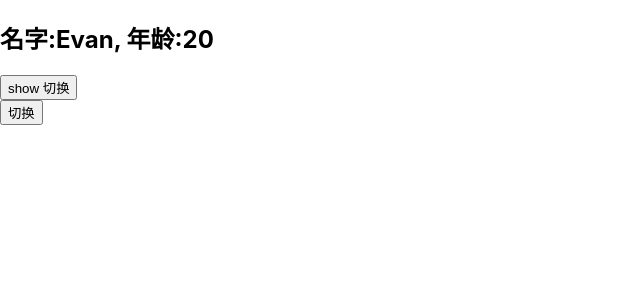
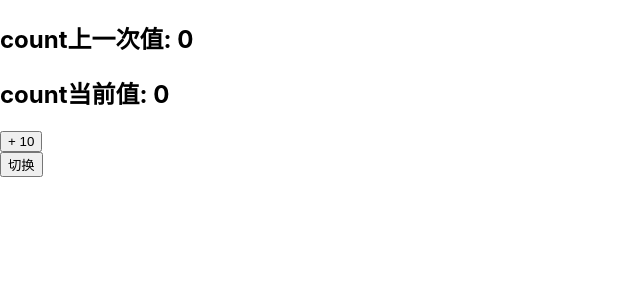
Before and after one commit to SmileYang966/React-study-demo, a React (Create React App) app: page / in a window 1280 px wide. Shown: the top 300 px of the page, without its empty margins (0-640 px from the left). Built offline with nearby package versions, Linux system fonts and the light colour scheme.

Commit message:
useRef操作-保存上一次数据的值，以及当前数据的值

```diff
--- /dev/null
+++ b/src/source/21-hooks/08-useRef/01-useRef引用DOM.js
@@ -0,0 +1,20 @@
+import React , { useRef } from 'react'
+
+export default function UseRefDemo() {
+
+  const titleRef = useRef();
+  const inputRef = useRef();
+
+  const changeDom = () => {
+    titleRef.current.innerHTML = "Hello Simon"
+  }
+
+  return (
+    <div>
+      <h2 ref={titleRef}>UseRefHookDemo</h2>
+      <input ref={inputRef} type='input'/>
+      <br/>
+      <button onClick={e=>changeDom()}>修改DOM</button>
+    </div>
+  )
+}
--- /dev/null
+++ b/src/source/21-hooks/08-useRef/02-useRef引用其它数据.js
@@ -0,0 +1,24 @@
+import React, { useState , useRef, useEffect } from 'react'
+
+// 保存上一次数据的值，以及当前数据的值
+export default function RefDemo02() {
+  const [count,setCount] = useState(0);
+
+  // useRef返回一个ref对象，这个ref对象在整个生命周期内都保持不变
+  const numRef = useRef(count);
+
+  // return执行完成后，即渲染完成后才会执行useEffect里的操作
+  useEffect(()=>{
+    numRef.current = count;
+  },[count])
+
+  return (
+    <div>
+      {/* <h2>RefDemo02 : {numRef.current}</h2>
+      <h2>count的值: {count}</h2> */}
+      <h2> count上一次值: {numRef.current}</h2>
+      <h2> count当前值: {count}</h2>
+      <button onClick={e=>setCount(count+10)}> + 10 </button>
+    </div>
+  )
+}
--- a/src/source/21-hooks/index.js
+++ b/src/source/21-hooks/index.js
@@ -11,6 +11,8 @@ import React, { createContext, useState, View } from 'react'
 import UseCallBackDemo from './06-useCallback使用/02-useCallback进行性能优化';
 // import UseMemoDemo from './07-useMemo的使用/01-useMemo复杂计数的应用'
 import MemoHookDemo02 from './07-useMemo的使用/02-useMemo传入子组件应用类型'
+import UseRefDemo from './08-useRef/01-useRef引用DOM';
+import UseRefDemo1 from './08-useRef/02-useRef引用其它数据';
 
 // 创建两个context，准备去共享数据
 const UserContext = createContext();
@@ -48,7 +50,9 @@ export default function App() {
 
         // <UseMemoDemo/>
 
-        <MemoHookDemo02/>
+        // <MemoHookDemo02/>
+
+        <UseRefDemo1/>
       )
     }
     <button onClick={()=>{
```
